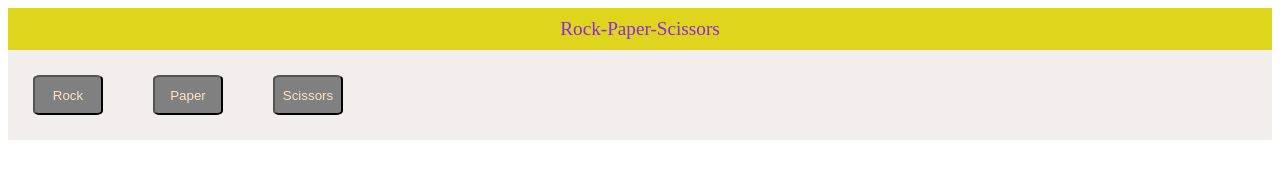
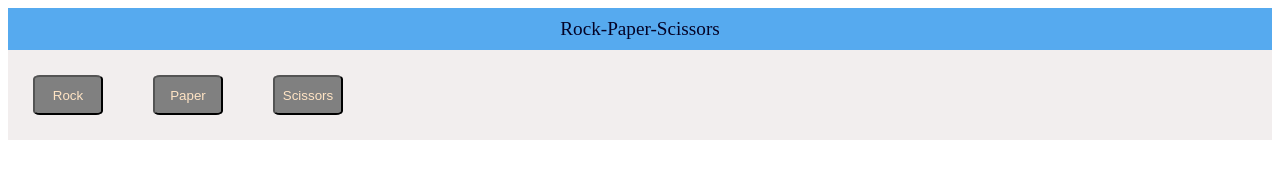
Before and after one commit to Claudia-Lemos/rock-paper-scissors, a plain HTML site: page index.html in a window 1280 px wide. Drawn offline with Linux system fonts and the light colour scheme.

Commit message:
css and eventhandler update

```diff
--- a/style.css
+++ b/style.css
@@ -1,7 +1,7 @@
 #title {
     font-size: larger;
-    color: blueviolet;
-    background-color: rgb(222, 213, 28);
+    color: rgb(4, 3, 38);
+    background-color: rgb(86, 170, 239);
     text-align: center;
     padding: 10px;
 }
```
